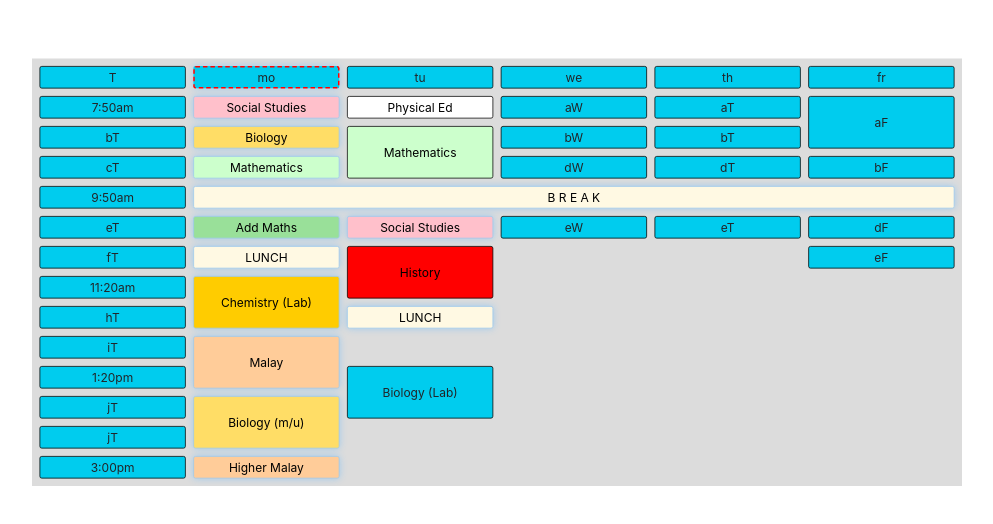
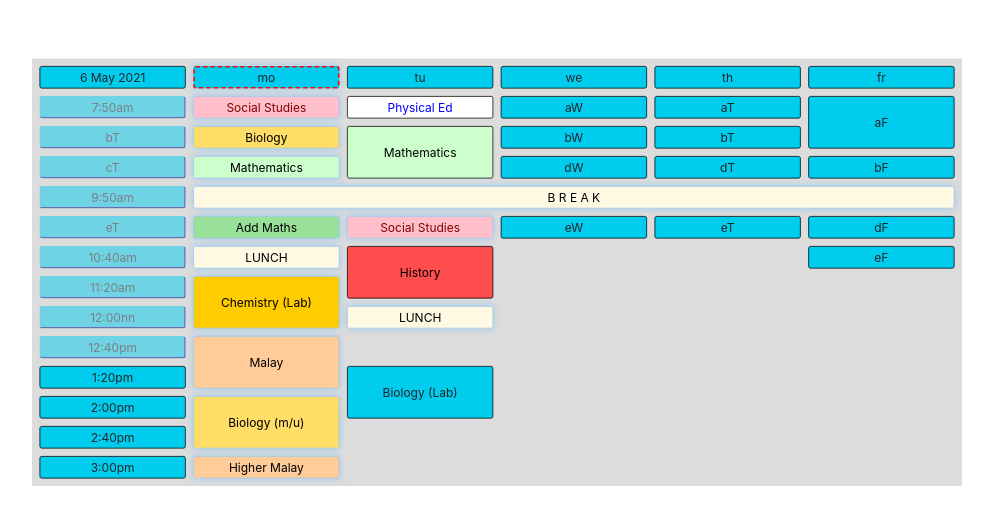
Before and after one commit to RefShah/react-todo1, a React (Create React App) app: page / in a window 1280 px wide. Shown: the top 524 px of the page, without its empty margins (50-1043 px from the left). Built offline with nearby package versions, Linux system fonts and the light colour scheme.

Commit message:
dimmed time

```diff
--- a/src/components/gSheet2_tt3_RGL.jsx
+++ b/src/components/gSheet2_tt3_RGL.jsx
@@ -18,12 +18,27 @@ export default class MyFirstGrid extends React.Component {
   constructor() {
     super();
     var today = new Date();
+    let a = [{day: 'numeric'}, {month: 'short'}, {year: 'numeric'}];
 
     console.log('tdy: ', today);
+    function  join(t, a, s) {
+      function format(m) {
+         let f = new Intl.DateTimeFormat('en', m);
+         return f.format(t);
+      }
+      return a.map(format).join(s);
+    };
 
     this.state = {
-      dow: today.getDay()
+      dow: today.getDay(),
+      dateTdy: join(today, a, ' '),
+      hr: today.getHours(),
+      numTime: today.getHours() * 100 + today.getMinutes()
     };
+
+    console.log('Tdy: ', this.state.dateTdy);
+    console.log('Hr: ', this.state.hr * 100);
+    console.log('Time: ', this.state.numTime);
   };
 
   getClass(key) {
@@ -53,7 +68,7 @@ export default class MyFirstGrid extends React.Component {
     // if (key.includes("Bio")) {
     //   temp = temp + "Bio ";
     // };
-    return key;
+    return temp + key;
     // if ((key.length == 1) || (key[0] == '0')) {
     //   return 's1'
     // }
@@ -63,7 +78,15 @@ export default class MyFirstGrid extends React.Component {
     // return 's1';
   };
 
-render() {
+  getTimeClass(key) {
+    var integer = parseInt(key, 10);
+    if (integer < this.state.numTime) {
+      return 'pastTime'
+    }
+    else return '';
+  };
+
+  render() {
     // layout is an array of objects, see the demo for more complete usage
     const layout = [
       {i: 'a', x: 0, y: 0, w: 1, h: 1, static: true},
@@ -80,20 +103,20 @@ render() {
     return (
       <div style={{transform: 'scale(0.75) translate(-10%, -10%)'}}>
       <ReactGridLayout className="layout" cols={6} rowHeight={30} width={1200}>
-        <div key="0T" className={this.getClass('0T')} data-grid={{x: 0, y: 0, w: 1, h: 1, static: true}}>T</div>
-        <div key="a" data-grid={{x: 0, y: 1, w: 1, h: 1, static: true}}>7:50am</div>
-        <div key="b" data-grid={{x: 0, y: 2, w: 1, h: 1, static: true}}>bT</div>
-        <div key="c" data-grid={{x: 0, y: 3, w: 1, h: 1, static: true}}>cT</div>
-        <div key="d" data-grid={{x: 0, y: 4, w: 1, h: 1, static: true}}>9:50am</div>
-        <div key="e" data-grid={{x: 0, y: 5, w: 1, h: 1, static: true}}>eT</div>
-        <div key="f" data-grid={{x: 0, y: 6, w: 1, h: 1, static: true}}>fT</div>
-        <div key="g" data-grid={{x: 0, y: 7, w: 1, h: 1, static: true}}>11:20am</div>
-        <div key="h" data-grid={{x: 0, y: 8, w: 1, h: 1, static: true}}>hT</div>
-        <div key="i" data-grid={{x: 0, y: 9, w: 1, h: 1, static: true}}>iT</div>
-        <div key="j" className={this.getClass('j')} data-grid={{x: 0, y: 10, w: 1, h: 1, static: true}}>1:20pm</div>
-        <div key="k" className={this.getClass('j')} data-grid={{x: 0, y: 11, w: 1, h: 1, static: true}}>jT</div>
-        <div key="l" className={this.getClass('j')} data-grid={{x: 0, y: 12, w: 1, h: 1, static: true}}>jT</div>
-        <div key="m" className={this.getClass('j')} data-grid={{x: 0, y: 13, w: 1, h: 1, static: true}}>3:00pm</div>
+        <div key="0T" className={this.getClass('0T')} data-grid={{x: 0, y: 0, w: 1, h: 1, static: true}}>{this.state.dateTdy}</div>
+        <div key="a" className={this.getTimeClass('0750')} data-grid={{x: 0, y: 1, w: 1, h: 1, static: true}}>7:50am</div>
+        <div key="b" className={this.getTimeClass('0750')} data-grid={{x: 0, y: 2, w: 1, h: 1, static: true}}>bT</div>
+        <div key="c" className={this.getTimeClass('0750')} data-grid={{x: 0, y: 3, w: 1, h: 1, static: true}}>cT</div>
+        <div key="d" className={this.getTimeClass('0950')} data-grid={{x: 0, y: 4, w: 1, h: 1, static: true}}>9:50am</div>
+        <div key="e" className={this.getTimeClass('0750')} data-grid={{x: 0, y: 5, w: 1, h: 1, static: true}}>eT</div>
+        <div key="f" className={this.getTimeClass('1040')} data-grid={{x: 0, y: 6, w: 1, h: 1, static: true}}>10:40am</div>
+        <div key="g" className={this.getTimeClass('1120')} data-grid={{x: 0, y: 7, w: 1, h: 1, static: true}}>11:20am</div>
+        <div key="h" className={this.getTimeClass('1200')} data-grid={{x: 0, y: 8, w: 1, h: 1, static: true}}>12:00nn</div>
+        <div key="i" className={this.getTimeClass('1240')} data-grid={{x: 0, y: 9, w: 1, h: 1, static: true}}>12:40pm</div>
+        <div key="j" className={this.getTimeClass('1320')} data-grid={{x: 0, y: 10, w: 1, h: 1, static: true}}>1:20pm</div>
+        <div key="k" className={this.getTimeClass('1400')} data-grid={{x: 0, y: 11, w: 1, h: 1, static: true}}>2:00pm</div>
+        <div key="l" className={this.getTimeClass('1440')} data-grid={{x: 0, y: 12, w: 1, h: 1, static: true}}>2:40pm</div>
+        <div key="m" className={this.getTimeClass('1500')} data-grid={{x: 0, y: 13, w: 1, h: 1, static: true}}>3:00pm</div>
 
         <div key="moT" className={this.getClass('Monday')} data-grid={{x: 1, y: 0, w: 1, h: 1, static: true}}>mo</div>
         <div key="a1" className={this.getClass('Mon SS')} data-grid={{x: 1, y: 1, w: 1, h: 1, static: true}}>Social Studies</div>
--- a/src/css/example-styles.css
+++ b/src/css/example-styles.css
@@ -52,7 +52,8 @@ body {
 }
 .react-grid-item.SS {
   background: pink;
-  color: black;
+  /* color: red; */
+  color: hsl(0, 100%, 25%);
   border-radius: 3px;
   outline: none;
   border-color: #9ecaed;
@@ -116,14 +117,15 @@ body {
 }
 .react-grid-item.PE {
   background: white;
-  color: black;
+  color: blue;
   border-radius: 3px;
   /* outline: none;
   border-color: #9ecaed;
   box-shadow: 0 0 10px #9ecaed; */
 }
 .react-grid-item.Hist {
-  background: red;
+  /* background: red; */
+  background: hsl(0, 100%, 65%);
   color: black;
   border-radius: 3px;
   /* outline: none;
@@ -147,6 +149,50 @@ body {
   box-shadow: 0 0 10px #9ecaed;
   border:2px dashed red;
   padding:0.03em 0.25em;
+}
+.react-grid-item.notToday {
+  /* background: red;
+  color: black; */
+  border-radius: 3px;
+  /* outline: none; */
+  /* border-color: #9ecaed; */
+  /* content:""; */
+  /* z-index:-1; */
+  left:0em;
+  top:0em;
+  border-width:2px;
+  border-style:solid;
+  border-color:darkblue;
+  border-left-color:transparent;
+  border-top-color:transparent;
+  position:absolute;
+  width:100%;
+  height:1em;
+  transform:rotate(-1deg);
+  opacity:0.5;
+  border-radius:0.25em;
+}
+.react-grid-item.pastTime {
+  /* background: red;
+  color: black; */
+  border-radius: 3px;
+  /* outline: none; */
+  /* border-color: #9ecaed; */
+  /* content:""; */
+  /* z-index:-1; */
+  left:0em;
+  top:0em;
+  border-width:2px;
+  border-style:solid;
+  border-color:darkblue;
+  border-left-color:transparent;
+  border-top-color:transparent;
+  position:absolute;
+  width:100%;
+  height:1em;
+  transform:rotate(-1deg);
+  opacity:0.5;
+  border-radius:0.25em;
 }
 .react-grid-item .text {
   /* font-size: 24px; */
```
Also changed, not shown: 1 other file (tests, documents, lock files or other folders).
